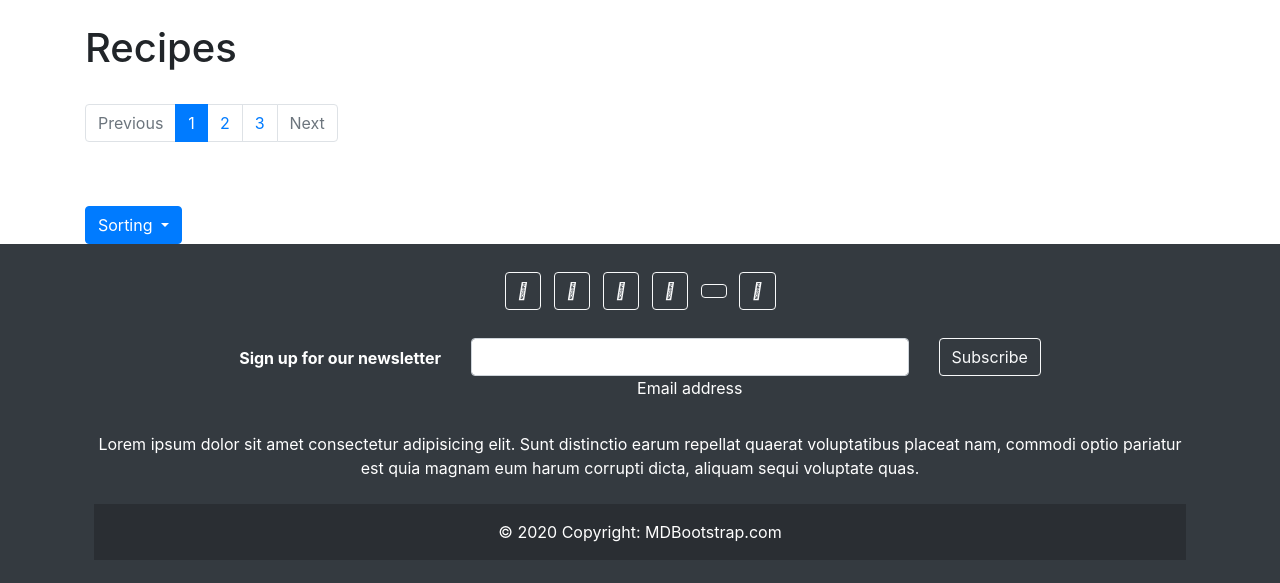
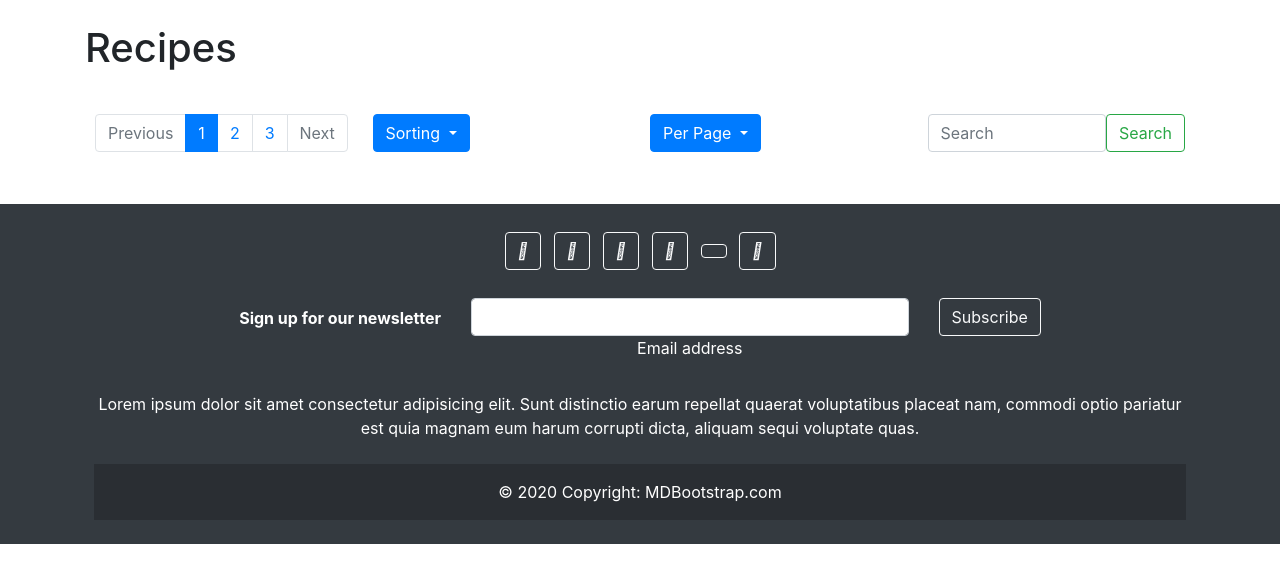
Before and after one commit to frederikschr/Smilecook, a Flask app: page /recipes in a window 1280 px wide. Shown: the part 56-639 px from the top of the page. Run offline with Flask 2, Linux system fonts and the light colour scheme; the visitor is signed in with stand-in values (Sample User, id 1); data that the repository does not hold is empty; some libraries are stand-ins or nearby versions.

Commit message:
paging update

```diff
--- a/website/recipe.py
+++ /dev/null
@@ -1,5 +0,0 @@
-class Recipe():
-    def __init__(self, id, name, description):
-        self.id = id,
-        self.name = name
-        self.description = description
--- a/website/templates/recipes.html
+++ b/website/templates/recipes.html
@@ -3,6 +3,27 @@
 <br>
 <h1>Recipes</h1>
 <br>
+
+<style>
+.flex-container{
+    width: 100%;
+    min-height: 100px;
+    margin: 0 auto;
+    display: -webkit-flex; /* Safari */
+    display: flex; /* Standard syntax */
+}
+.flex-container .column{
+    padding: 10px;
+    -webkit-flex: 1; /* Safari */
+    -ms-flex: 1; /* IE 10 */
+    flex: 1; /* Standard syntax */
+}
+</style>
+
+<div class="flex-container">
+  <div class="column">
+
+
 <nav aria-label="...">
   <ul class="pagination">
     {% if page > 1 %}
@@ -15,12 +36,21 @@
   </li>
     {% if not page == 1%}
         {% if page == last_page%}
-    <li class="page-item"><a class="page-link" href="./recipes?page={{page - 2}}">{{page - 1}}</a></li>
-    <li class="page-item"><a class="page-link" href="./recipes?page={{page - 1}}">{{page - 2}}</a></li>
+
+      {% if not last_page == 2%}
+        <li class="page-item"><a class="page-link" href="./recipes?page={{page - 2}}">{{page - 2}}</a></li>
+        <li class="page-item"><a class="page-link" href="./recipes?page={{page - 1}}">{{page - 1}}</a></li>
 
             <li class="page-item active" aria-current="page">
             <a class="page-link" href="./recipes?page=2">{{page}}</a>
           </li>
+      {% else %}
+       <li class="page-item"><a class="page-link" href="./recipes?page={{page - 2}}">{{page - 1}}</a></li>
+
+            <li class="page-item active" aria-current="page">
+            <a class="page-link" href="./recipes?page=2">{{page}}</a>
+          </li>
+      {% endif %}
     {% else %}
       <li class="page-item">
         <a class="page-link" href="./recipes?page={{page - 1}}">{{page - 1}}</a></li>
@@ -31,11 +61,19 @@
       <li class="page-item"><a class="page-link" href="./recipes?page={{page + 1}}">{{page + 1}}</a></li>
     {% endif %}
     {% else %}
+
+      {% if not last_page == 2 %}
         <li class="page-item active" aria-current="page">
             <a class="page-link" href="./recipes?page=2">{{page}}</a>
           </li>
         <li class="page-item"><a class="page-link" href="./recipes?page={{page + 1}}">{{page + 1}}</a></li>
         <li class="page-item"><a class="page-link" href="./recipes?page={{page + 2}}">{{page + 2}}</a></li>
+      {% else %}
+          <li class="page-item active" aria-current="page">
+            <a class="page-link" href="./recipes?page=2">{{page}}</a>
+          </li>
+        <li class="page-item"><a class="page-link" href="./recipes?page={{page + 1}}">{{page + 1}}</a></li>
+      {% endif %}
     {% endif %}
 
     {% if page < last_page %}
@@ -46,10 +84,9 @@
       <a class="page-link" href="./recipes?page={{page + 1}}">Next</a>
   </li>
   </ul>
-
-  <br> <br>
-
-
+  </nav>
+    </div>
+       <div class="column">
           <div class="dropdown">
         <button class="btn btn-primary dropdown-toggle" type="button" data-toggle="dropdown">Sorting
         <span class="caret"></span></button>
@@ -59,9 +96,27 @@
           <li><a href="#">JavaScript</a></li>
         </ul>
       </div>
+       </div>
 
-</nav>
+         <div class="column">
+          <div class="dropdown">
+        <button class="btn btn-primary dropdown-toggle" type="button" data-toggle="dropdown">Per Page
+        <span class="caret"></span></button>
+        <ul class="dropdown-menu">
+          <li><a href="./recipes?per_page=10">10</a></li>
+          <li><a href="./recipes?per_page=20">20</a></li>
 
+        </ul>
+      </div>
+       </div>
+
+    <div class="column">
+        <form class="d-flex">
+        <input class="form-control me-2" type="search" placeholder="Search" aria-label="Search">
+        <button class="btn btn-outline-success" type="submit">Search</button>
+    </div>
+
+</div>
 <ul class="list-group list-group-flush" id="recipes">
   {% for recipe in recipes %}
   <li class="list-group-item">
```
Lines whose indentation alone changed are shown as unchanged.
